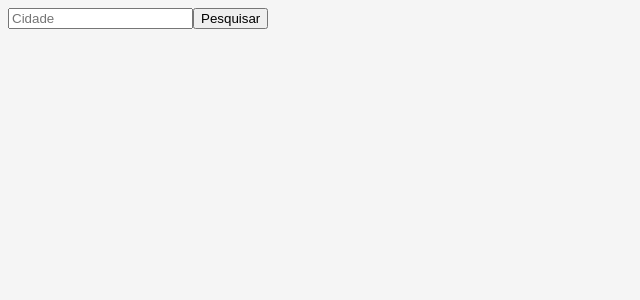
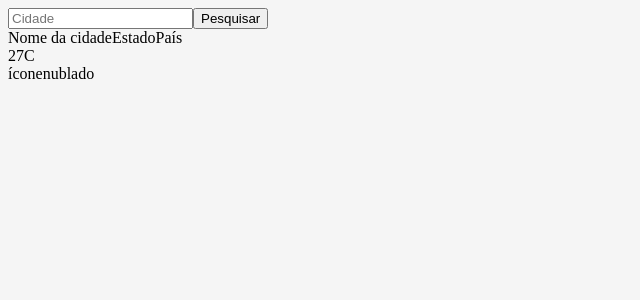
Before and after one commit to RenanRodriguesRecife/WeatherAPP-ReactJS, a React (Create React App) app: page / in a window 1280 px wide. Shown: the top 300 px of the page, without its empty margins (0-640 px from the left). Built offline with nearby package versions, Linux system fonts and the light colour scheme.

Commit message:
base card component

```diff
--- a/src/App.jsx
+++ b/src/App.jsx
@@ -1,8 +1,9 @@
 import React from 'react';
+import Card from './components/Card/Card';
 
 function App() {
   return (
-    <div className="flex w-full h-screen items-center justify-center">
+    <div className="flex flex-col w-full h-screen items-center justify-center">
       <form>
         <input
           type="text"
@@ -16,6 +17,7 @@
           Pesquisar
         </button>
       </form>
+      <Card />
     </div>
   );
 }
--- a/src/components/Card/Card.jsx
+++ b/src/components/Card/Card.jsx
@@ -1,7 +1,27 @@
 import React from 'react';
 
 function Card() {
-  return <p>card</p>;
+  return (
+
+    <div>
+      <div>
+        <span>Nome da cidade</span>
+        <span>Estado</span>
+        <span>País</span>
+      </div>
+
+      <div>
+        <span>27</span>
+        <span>C</span>
+      </div>
+
+      <div>
+        <span>ícone</span>
+        <span>nublado</span>
+      </div>
+
+    </div>
+  );
 }
 
 export default Card;
```
